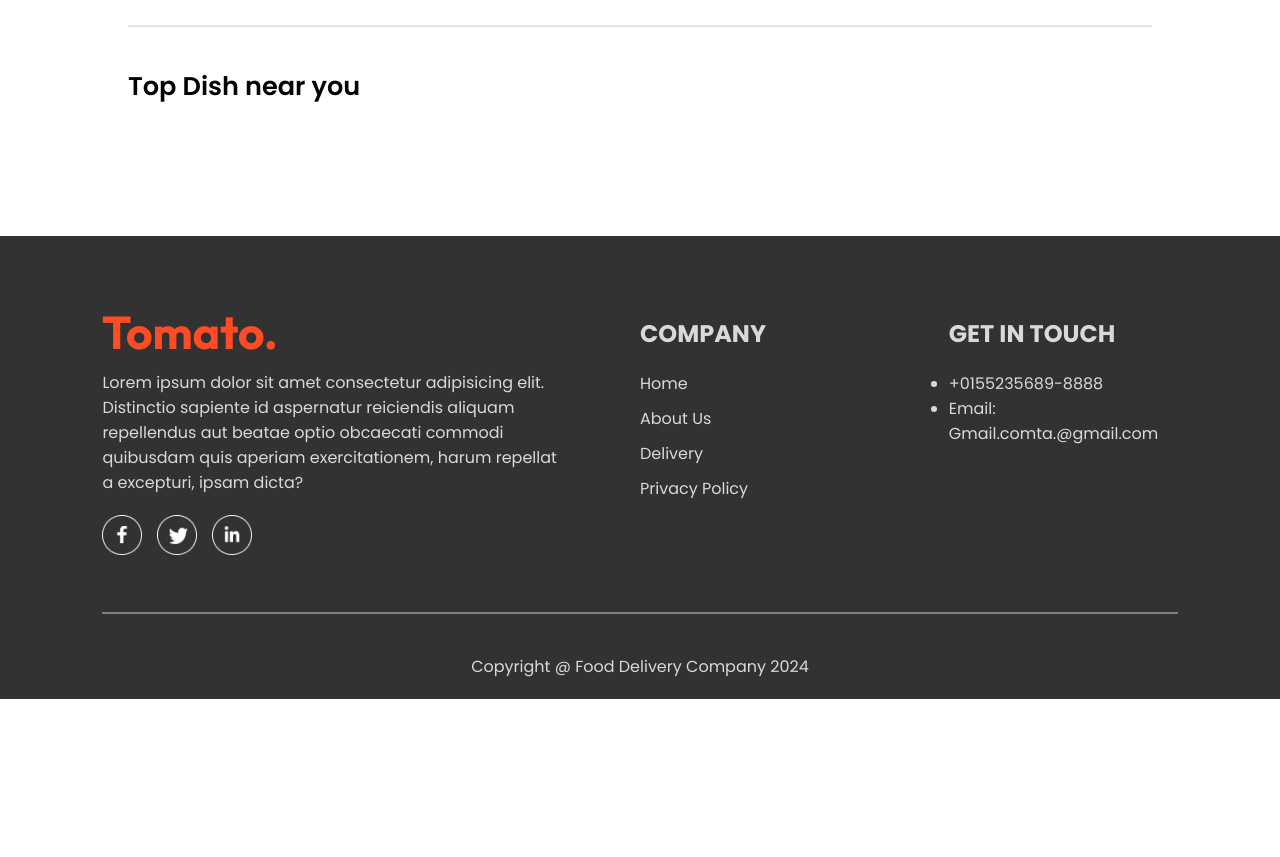
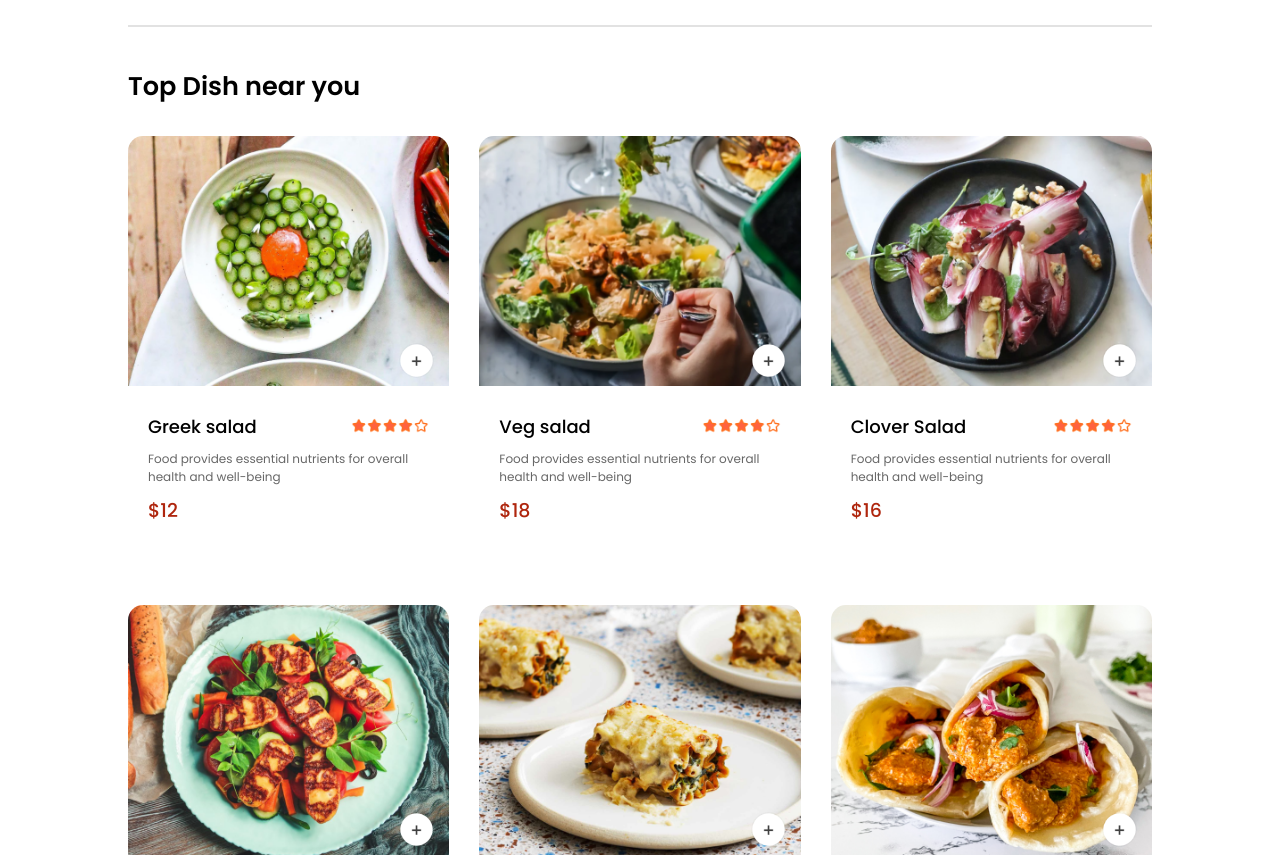
Before and after one commit to Robeeen/Food_delivery_Apps, a React (Vite) app: page / in a window 1280 px wide. Shown: the part 900-1757 px from the top of the page. Before the commit the page ends 1599 px from the top, so only its background shows below. Built offline with nearby package versions, Linux system fonts and the light colour scheme.

Commit message:
Fixing category display issue

```diff
--- a/src/components/FoodDisplay/FoodDisplay.jsx
+++ b/src/components/FoodDisplay/FoodDisplay.jsx
@@ -2,6 +2,8 @@ import React, { useContext } from 'react'
 import './FoodDisplay.css'
 import { StoreContext } from '../context/StoreContext'
 import { FoodItems } from '../FoodItems/FoodItems';
+
+
 
 export const FoodDisplay = ({ category }) => {
     const { food_list } = useContext(StoreContext);
--- a/src/pages/home/Home.jsx
+++ b/src/pages/home/Home.jsx
@@ -12,7 +12,7 @@ export const Home = () => {
     <div>
         <Header />
         <ExploreMenu category={category} setCategory={setCategory} />
-        <FoodDisplay />
+        <FoodDisplay category={category} />
     </div>
   )
 }
```
